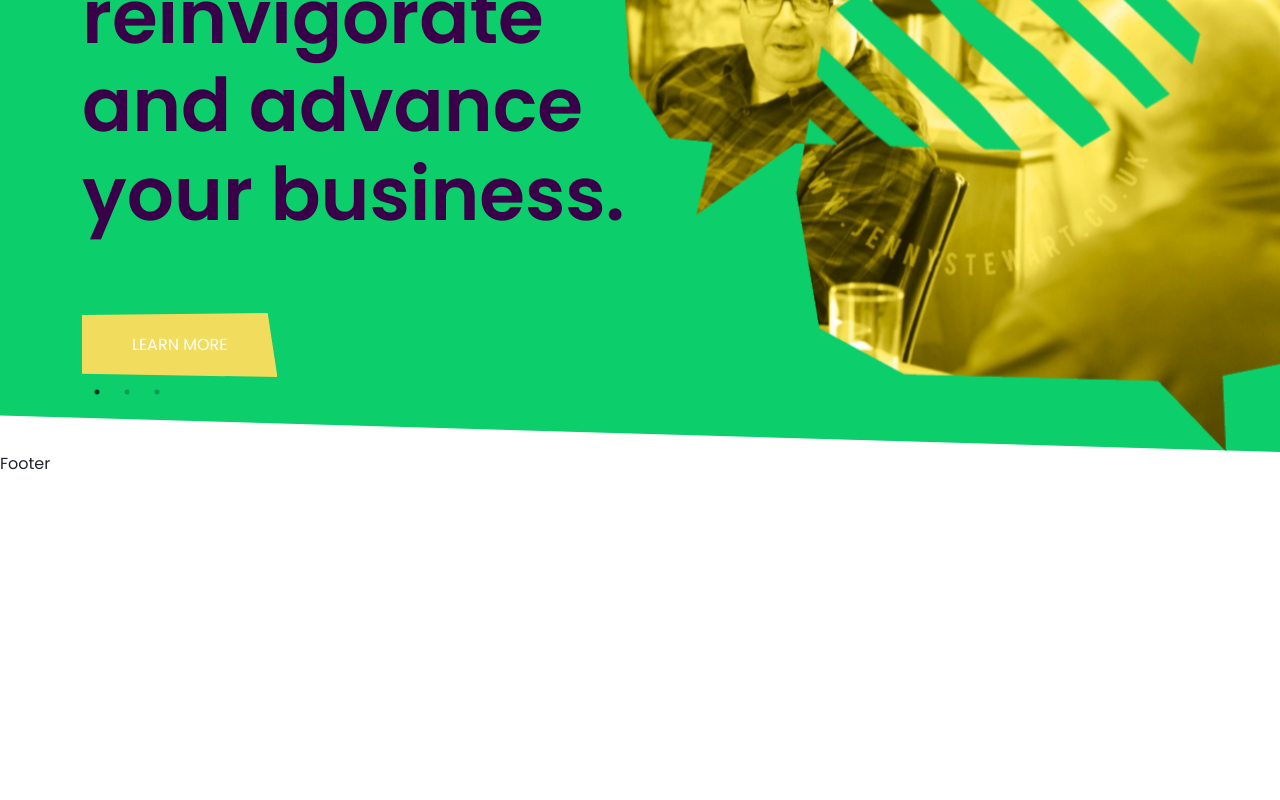
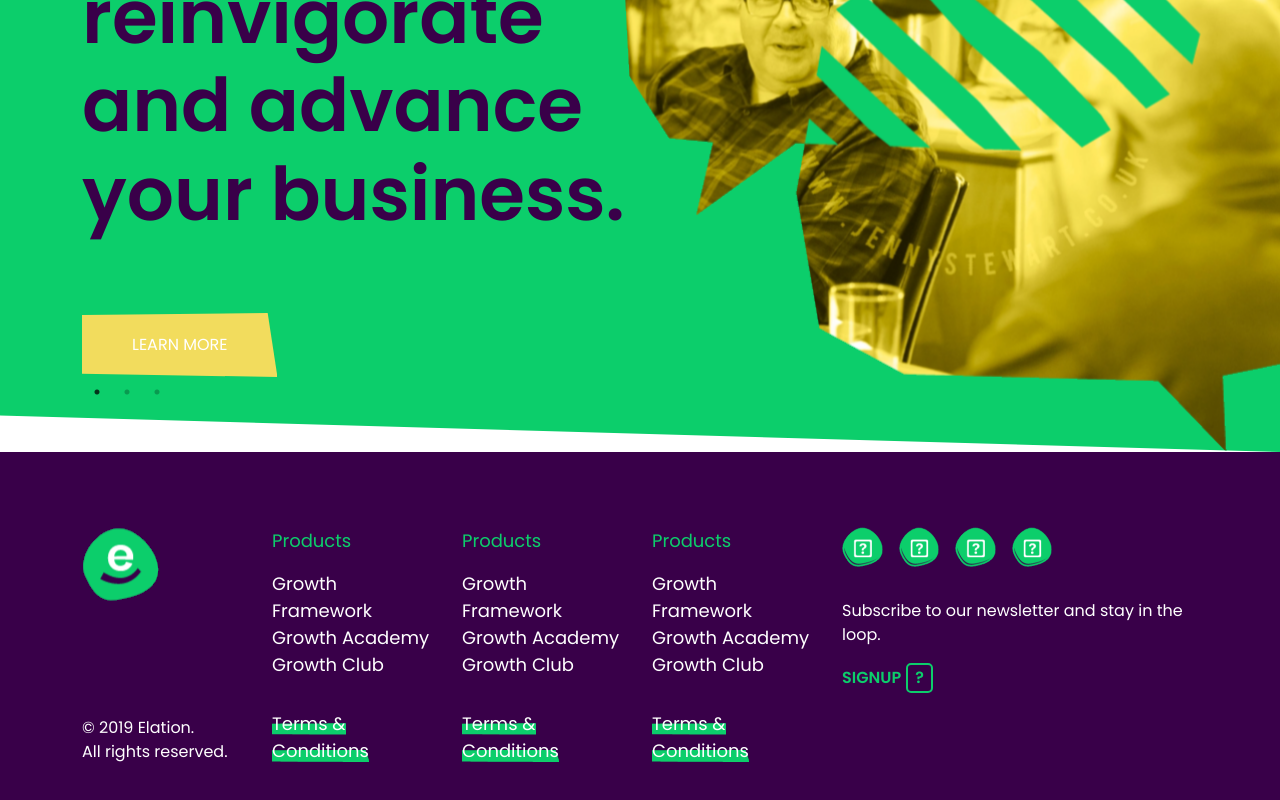
Before and after one commit to n-a-z/react-website_elation, a React (Create React App) app: page / in a window 1280 px wide. Shown: the part 280-1080 px from the top of the page. Before the commit the page ends 800 px from the top, so only its background shows below. Built offline with nearby package versions, Linux system fonts and the light colour scheme.

Commit message:
Add footer section

```diff
--- a/src/App.scss
+++ b/src/App.scss
@@ -29,84 +29,8 @@ img {
 	background-size: contain;
 	background-repeat: no-repeat;
 	background-position: center 90%;
+
+	&--green {
+		background-image: url('./images/underline_green.png');
+	}
 }
-
-.scale-up-center {
-	-webkit-animation: scale-up-center 0.4s cubic-bezier(0.390, 0.575, 0.565, 1.000) both;
-	        animation: scale-up-center 0.4s cubic-bezier(0.390, 0.575, 0.565, 1.000) both;
-}
-
-.slide-in-right {
-	-webkit-animation: slide-in-right 0.5s cubic-bezier(0.250, 0.460, 0.450, 0.940) both;
-	        animation: slide-in-right 0.5s cubic-bezier(0.250, 0.460, 0.450, 0.940) both;
-}
-
-/* ----------------------------------------------
- * Generated by Animista on 2022-10-4 0:33:54
- * Licensed under FreeBSD License.
- * See http://animista.net/license for more info.
- * w: http://animista.net, t: @cssanimista
- * ---------------------------------------------- */
-
-/**
- * ----------------------------------------
- * animation scale-up-center
- * ----------------------------------------
- */
- @-webkit-keyframes scale-up-center {
-	0% {
-	  -webkit-transform: scale(0.5);
-			  transform: scale(0.5);
-	}
-	100% {
-	  -webkit-transform: scale(1);
-			  transform: scale(1);
-	}
-  }
-  @keyframes scale-up-center {
-	0% {
-	  -webkit-transform: scale(0.5);
-			  transform: scale(0.5);
-	}
-	100% {
-	  -webkit-transform: scale(1);
-			  transform: scale(1);
-	}
-  }
-
-  /* ----------------------------------------------
- * Generated by Animista on 2022-10-4 1:55:12
- * Licensed under FreeBSD License.
- * See http://animista.net/license for more info.
- * w: http://animista.net, t: @cssanimista
- * ---------------------------------------------- */
-
-/**
- * ----------------------------------------
- * animation slide-in-right
- * ----------------------------------------
- */
-@-webkit-keyframes slide-in-right {
-	0% {
-	  -webkit-transform: translateX(1000px);
-			  transform: translateX(1000px);
-	  opacity: 0;
-	}
-	100% {
-	  -webkit-transform: translateX(0);
-			  transform: translateX(0);
-	  opacity: 1;
-	}
-  }
-  @keyframes slide-in-right {
-	0% {
-	  -webkit-transform: translateX(1000px);
-			  transform: translateX(1000px);
-	  opacity: 0;
-	}
-	100% {
-	  -webkit-transform: translateX(0);
-			  transform: translateX(0);
-	  opacity: 1;
-	}
-  }
--- a/src/components/ScrollTop/ScrollTop.jsx
+++ b/src/components/ScrollTop/ScrollTop.jsx
@@ -18,7 +18,7 @@ function ScrollTop() {
         scrollProgress.addEventListener('click', () => {
             document.documentElement.scrollTop = 0;
         });
-        scrollProgress.style.background = `conic-gradient(#7f8c8d ${scrollValue}%, #d7d7d7 ${scrollValue}%)`;
+        scrollProgress.style.background = `conic-gradient(#0cce6b ${scrollValue}%, #d7d7d7 ${scrollValue}%)`;
     };
     window.onscroll = calcScrollValue;
     window.onload = calcScrollValue;
--- a/src/containers/Footer/Footer.jsx
+++ b/src/containers/Footer/Footer.jsx
@@ -1,13 +1,66 @@
 import React from 'react';
 import './Footer.scss';
 import { ScrollTop } from '../../components';
+import logoSmall from '../../images/logo_small.png';
+import iconQuestion from '../../images/footer_icon_01.png';
 
 function Footer() {
   return (
-    <div>
-      Footer
+    <section className="footer">
+      <div className="footer__container container">
+        <div className="footer__row row">
+          <div className="footer__col col-12 col-lg-2">
+            <img className="footer__logo" src={logoSmall} alt="Logo" />
+            <span className="footer__copy">© 2019 Elation.<br />All rights reserved.</span>
+          </div>
+          <div className="footer__col col-12 col-lg-2">
+            <span className="footer__item footer__item--title">Products</span>
+            <div className="footer__item-container">
+              <a href="#target" className="footer__item footer__item--link">Growth Framework</a>
+              <a href="#target" className="footer__item footer__item--link">Growth Academy</a>
+              <a href="#target" className="footer__item footer__item--link">Growth Club</a>
+            </div>
+            <a href="#target" className="footer__item footer__item--link"><span className='underline underline--green'>Terms & Conditions</span></a>
+          </div>
+          <div className="footer__col col-12 col-lg-2">
+            <span className="footer__item footer__item--title">Products</span>
+            <div className="footer__item-container">
+              <a href="#target" className="footer__item footer__item--link">Growth Framework</a>
+              <a href="#target" className="footer__item footer__item--link">Growth Academy</a>
+              <a href="#target" className="footer__item footer__item--link">Growth Club</a>
+            </div>
+            <a href="#target" className="footer__item footer__item--link"><span className='underline underline--green'>Terms & Conditions</span></a>
+          </div>
+          <div className="footer__col col-12 col-lg-2">
+            <span className="footer__item footer__item--title">Products</span>
+            <div className="footer__item-container">
+              <a href="#target" className="footer__item footer__item--link">Growth Framework</a>
+              <a href="#target" className="footer__item footer__item--link">Growth Academy</a>
+              <a href="#target" className="footer__item footer__item--link">Growth Club</a>
+            </div>
+            <a href="#target" className="footer__item footer__item--link"><span className='underline underline--green'>Terms & Conditions</span></a>
+          </div>
+          <div className="footer__col col-12 col-lg-4">
+            <div className="footer__group">
+              <div className="footer__icon-container">
+                <img className="footer__icon" src={iconQuestion} alt="Icon" />
+                <img className="footer__icon" src={iconQuestion} alt="Icon" />
+                <img className="footer__icon" src={iconQuestion} alt="Icon" />
+                <img className="footer__icon"src={iconQuestion} alt="Icon" />
+              </div>
+              <div className="footer__txt">
+                Subscribe to our newsletter and stay in the loop.
+              </div>
+              <div className="footer__signup">
+                <span className="footer__signup-txt">Signup</span>
+                <span className="footer__signup-icon">?</span>
+              </div>
+            </div>
+          </div>
+        </div>
+      </div>
       <ScrollTop />
-    </div>
+    </section>
   )
 }
 
--- a/src/containers/Footer/Footer.scss
+++ b/src/containers/Footer/Footer.scss
@@ -0,0 +1,77 @@
+.footer {
+	background-color: var(--color-blue);
+	color: var(--color-white);
+	padding-top: 75px;
+	padding-bottom: 75px;
+	// clip-path: polygon(0 0, 100% 5%, 100% 100%, 0% 100%);
+
+	&__col {
+		display: flex;
+		flex-direction: column;
+		justify-content: space-between;
+		align-items: center;
+
+		@media (min-width: 992px) {
+			align-items: flex-start;
+		}
+	}
+
+	&__item-container {
+		margin-top: 1em;
+		margin-bottom: 2em;
+	}
+
+	&__item {
+		display: block;
+		color: var(--color-white);
+		text-decoration: none;
+		font-size: 18px;
+
+		&--title {
+			color: var(--color-green);
+		}
+
+		&--link {
+			&:hover {
+				color: unset;
+				opacity: 0.6;
+			}
+		}
+	}
+
+    &__group {
+        @media (max-width: 991px) {
+			margin-top: 2em;
+            display: flex;
+            flex-direction: column;
+            align-items: center;
+		}
+    }
+
+    &__icon {
+        height: 40px;
+        margin-right: 1em;
+    }
+    &__icon-container {
+        margin-bottom: 2em;
+    }
+
+    &__txt {
+        font-size: 16px;
+    }
+
+    &__signup {
+        color: var(--color-green);
+        text-transform: uppercase;
+        font-weight: 600;
+        margin-top: 1em;
+    }
+
+    &__signup-icon {
+        border: 2px solid  var(--color-green);
+        display: inline-block;
+        margin-left: 5px;
+        padding: 1px 7px;
+        border-radius: 5px;
+    }
+}
```
Also changed, not shown: src/images/underline_green.png (added).
